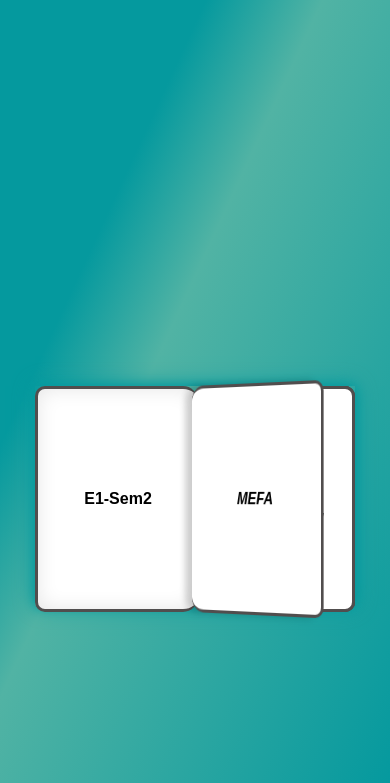
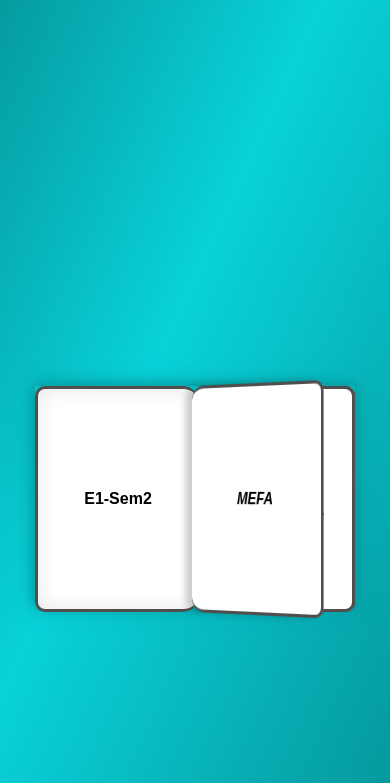
Before and after one commit to DigitalDynamic38/Sem2content, a plain HTML site: page (CSE)_E1Sem2.html in a window 390 px wide. Shown: the part 61-844 px from the top of the page. Drawn offline with Linux system fonts and the light colour scheme.

Commit message:
Add files via upload

```diff
--- a/(CSE)_E1Sem2.html
+++ b/(CSE)_E1Sem2.html
@@ -153,7 +153,10 @@
         align-items: center;
         overflow-x: hidden;
         /* background: radial-gradient(circle at top,#CBE7E3,#05999E 100%); */
-        background: linear-gradient( to bottom right,#05999E 30%,#51b3a4 45%,#05999E 100%);
+        background: linear-gradient(to bottom right,
+    #05999E 2%,
+    #09d2d9 45%,
+    #05999E 100%);
         height: auto;
         min-height: 100vh;
         font-weight: bold;
```
